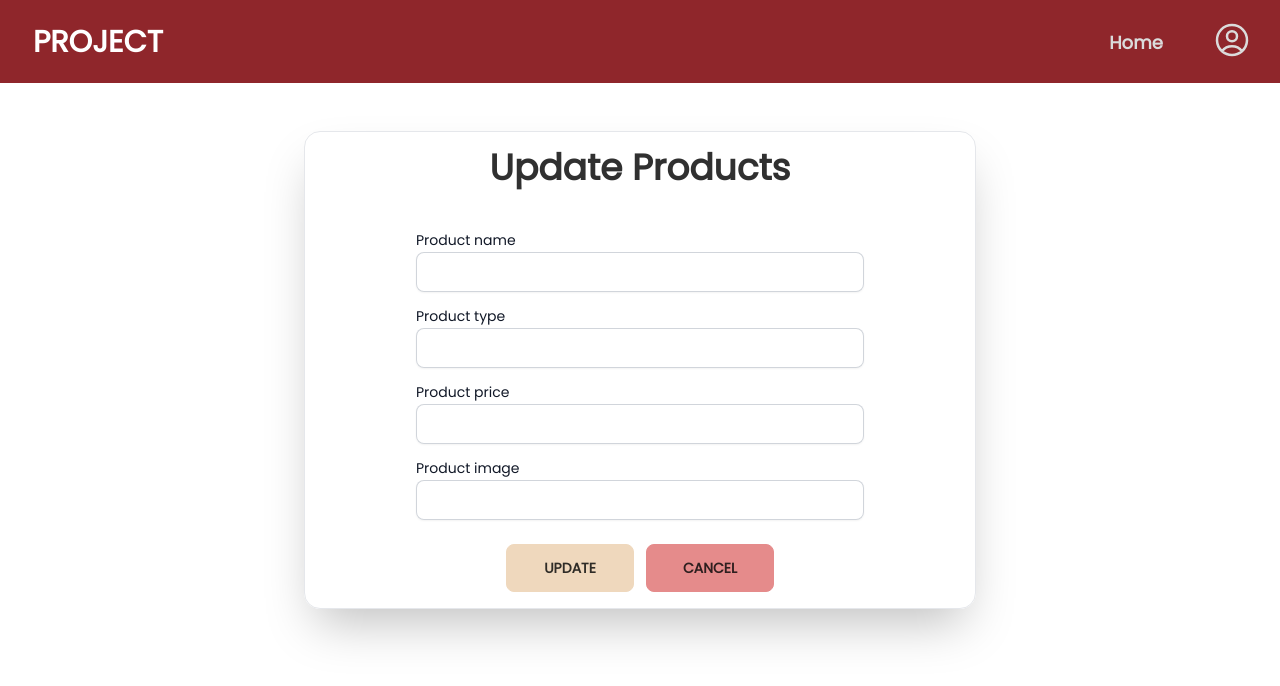
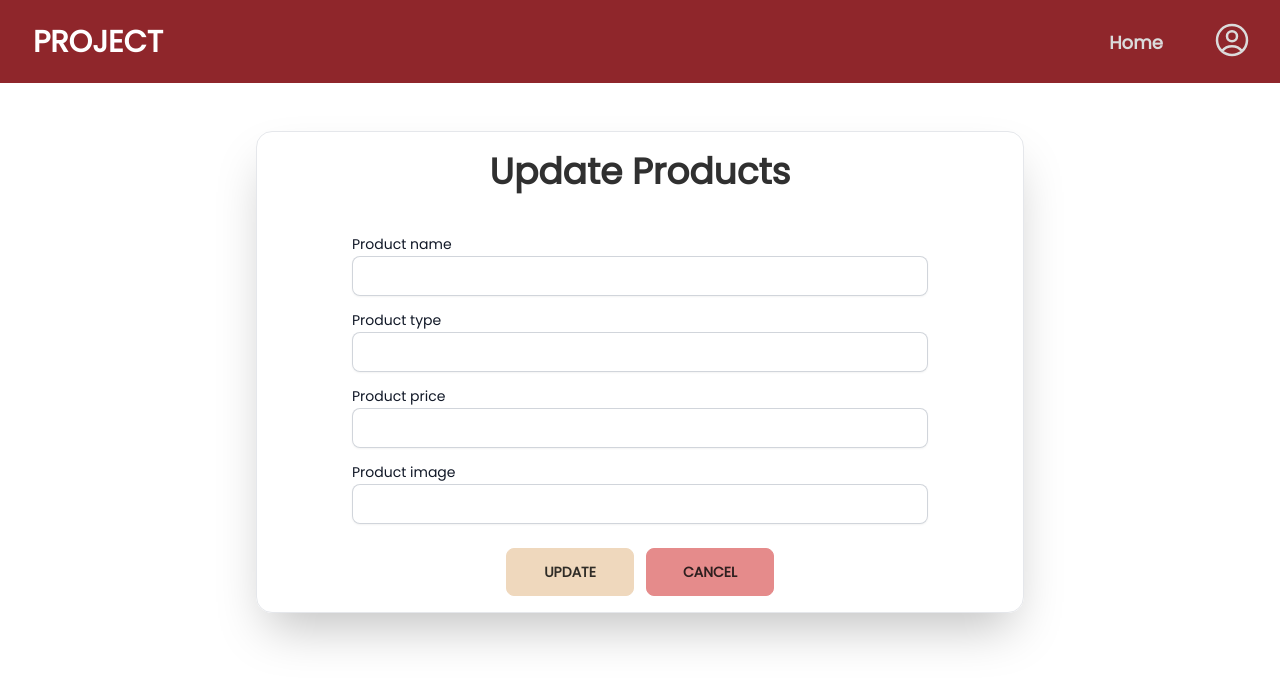
Before and after one commit to entsrkk/Mini-Project, a React (Vite) app in the folder Front_end/: page /update/1 in a window 1280 px wide. Shown: the top 686 px of the page. Built offline with nearby package versions, Linux system fonts and the light colour scheme; no server answers.

Commit message:
final final

```diff
--- a/Front_end/src/pages/Add.jsx
+++ b/Front_end/src/pages/Add.jsx
@@ -45,13 +45,13 @@ const Add = () => {
   }
 
   return (
-    <div className='container mt-12 mx-auto w-full max-w-2xl justify-between items-center rounded-[1rem] shadow-2xl border'>
-      <h1 className='text-4xl text-center font-extrabold py-4'>Create New Product</h1>
+    <div className='container mt-12 mx-auto w-full max-w-3xl justify-between items-center rounded-[1rem] shadow-2xl border'>
+      <h1 className='text-4xl text-center font-extrabold py-7'>Create New Product</h1>
       <div className="card card-body justify-center items-center py-4 ">
-        <div className="mx-auto w-full max-w-sm">
+        <div className="mx-auto w-full max-w-lg">
           <form className="space-y-3 ">
             <div>
-              <label htmlFor="product_name" className="block text-sm font-medium leading-6 text-gray-900">Product name</label>
+              <label htmlFor="product_name" className="block text-sm font-medium leading-6 text-gray-900 ">Product name</label>
               <input name="product_name" type="text" className="block w-full rounded-lg border-0 p-2 text-gray-900 shadow-sm ring-1 ring-inset ring-gray-300 focus:border-none" value={product.product_name}
                 onChange={handleChange} />
             </div>
--- a/Front_end/src/pages/Update.jsx
+++ b/Front_end/src/pages/Update.jsx
@@ -60,12 +60,12 @@ const Update = () => {
   }
 
   return (
-    <div className='container mt-12 mx-auto w-full max-w-2xl justify-between items-center rounded-[1rem] shadow-2xl border'>
-      <h1 className='text-4xl text-center font-extrabold py-4'>Update Products</h1>
+    <div className='container mt-12 mx-auto w-full max-w-3xl justify-between items-center rounded-[1rem] shadow-2xl border'>
+      <h1 className='text-4xl text-center font-extrabold mt-1 py-4'>Update Products</h1>
       <div className="card card-body justify-center items-center py-4 ">
         <div className="error">{error && "somthing went wrong !!"}</div>
-        <div className="mx-auto w-full max-w-md">
-          <form className="space-y-3 ">
+        <div className="mx-auto w-full max-w-xl">
+          <form className="space-y-3">
             <div>
               <label htmlFor="product_name" className="block text-sm font-medium leading-6 text-gray-900">Product name</label>
               <input name="product_name" type="text" className="block w-full rounded-lg border-0 p-2 text-gray-900 shadow-sm ring-1 ring-inset ring-gray-300 focus:border-none" value={product.product_name}
```
Also changed, not shown: 1 other file (tests, documents, lock files or other folders).
